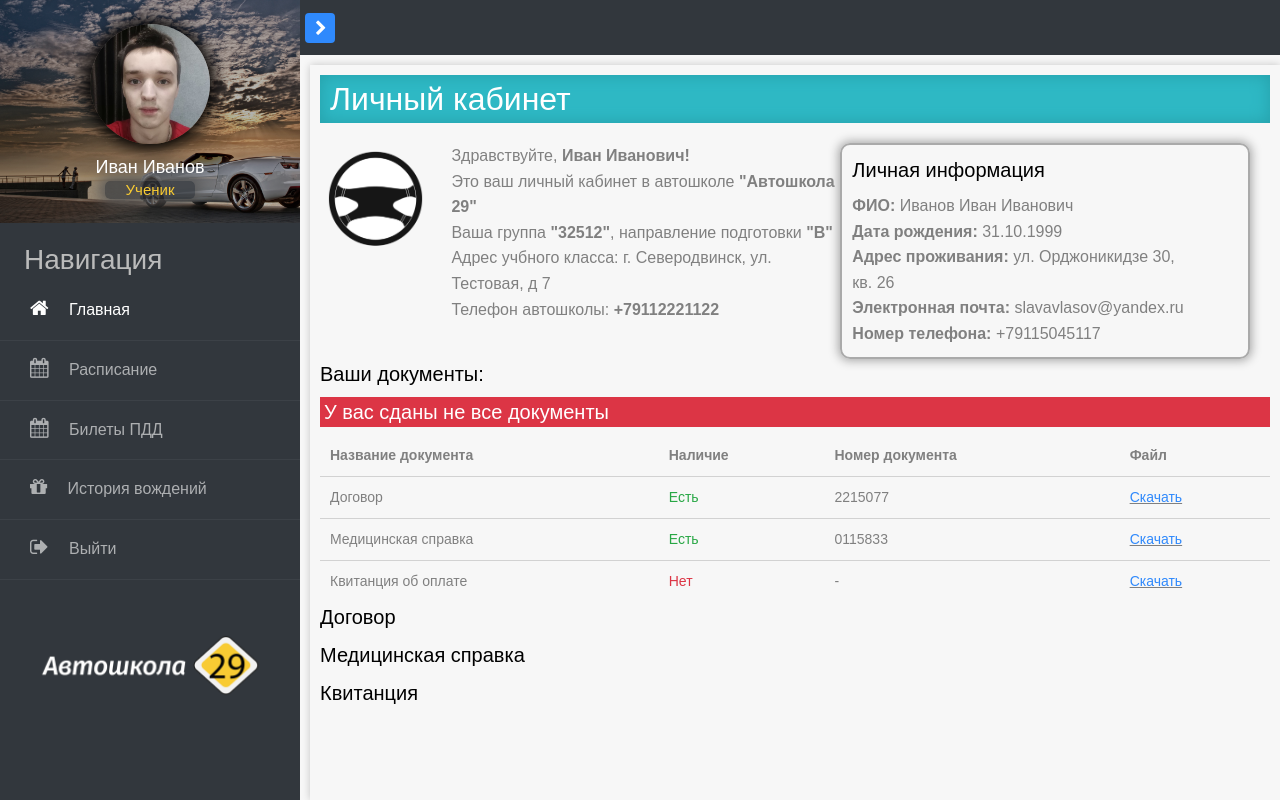
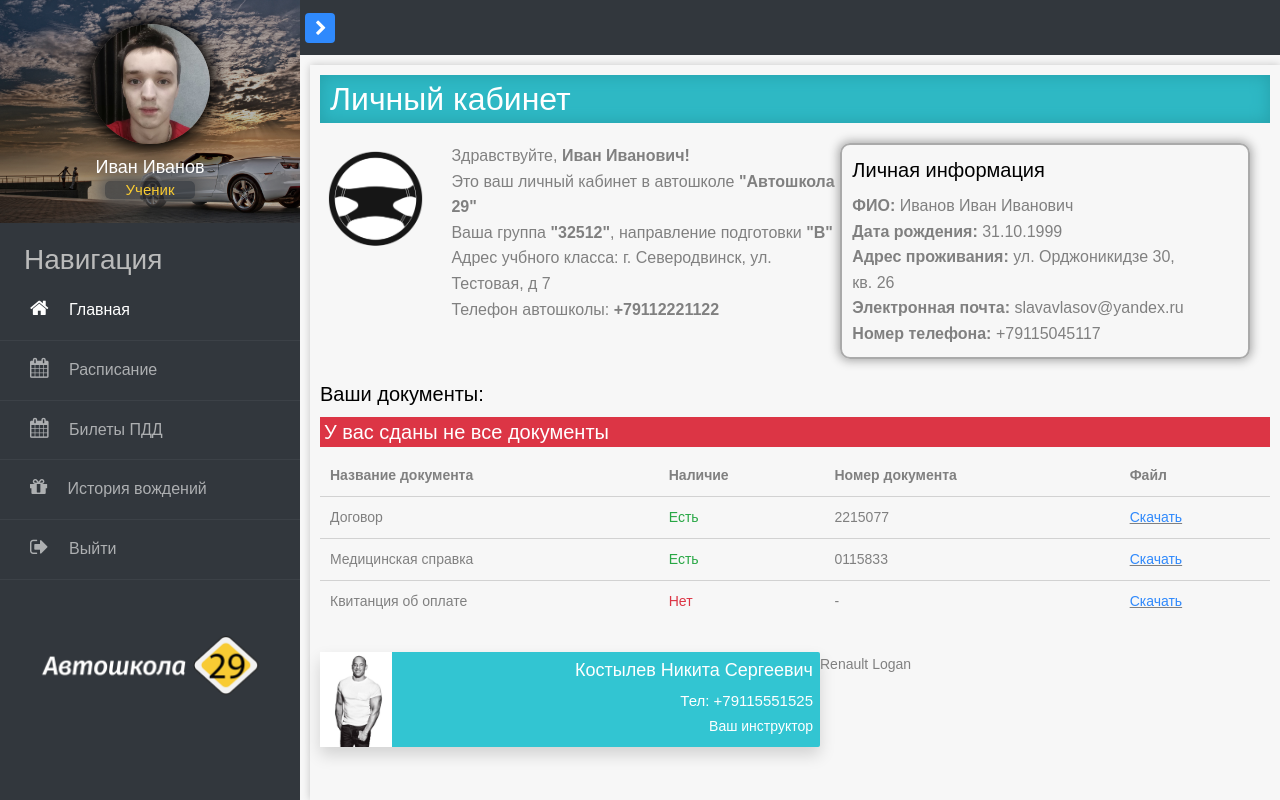
Before and after one commit to BarryWin/driving, a Django app: template main/templates/main/index.html in a window 1280 px wide. Run offline with Django 3.2, Linux system fonts and the light colour scheme; the template is opened without the code that fills it, so the values that code supplies are empty; some libraries are stand-ins or nearby versions.

Commit message:
instructor

```diff
--- a/main/static/main/css/main.css
+++ b/main/static/main/css/main.css
@@ -88,9 +88,48 @@ h2.page-title {
 }
 
 .personal-docs {
-
+    margin-top: 20px;
 }
 
-.pdd-tickets {
+.study-items {
+    display: flex;
+    margin-top: 30px;
+}
 
+.instructor {
+    display: flex;
+    justify-content: space-between;
+    height: 95px;
+    background-color: #32c5d2;
+    color: #FFF;
+    text-align: right;
+    min-width: 500px;
 }
+
+.shadow {
+    box-shadow: 0 0 8px rgb(0 0 0 / 20%);
+    border-radius: 2px;
+}
+
+.instructor-image {
+    height: 95px;
+}
+
+.instructor-info {
+    padding-top: 2px;
+    padding-right: 7px;
+}
+
+.instructor-phone {
+    font-size: 15px;
+    margin: 0;
+}
+
+.instructor-name {
+    font-size: 18px;
+    margin: 0;
+}
+
+.car {
+    height: 95px;
+}
--- a/main/templates/main/index.html
+++ b/main/templates/main/index.html
@@ -29,6 +29,7 @@
     <div class="personal-docs">
         <h5>Ваши документы:</h5>
         <h5 class="bg-danger text-white pl-1">У вас сданы не все документы</h5>
+        <h5 class="bg-success text-white pl-1 d-none">Все документы сданы</h5>
         <table id="documents" class="display">
             <tbody>
             <tr>
@@ -58,15 +59,19 @@
             </tr>
             </tbody>
         </table>
-        <div class="dogovor">
-            <h5>Договор</h5>
+        <div class="study-items">
+            <div class="instructor shadow">
+                <img class="instructor-image" src="{% static 'main/images/dizel.jpg' %}" alt="instructor">
+                <div class="instructor-info">
+                    <p class="instructor-name">Костылев Никита Сергеевич</p>
+                    <p class="instructor-phone">Тел: <span class="phone-num">+79115551525</span></p>
+                    <p class="item-title">Ваш инструктор</p>
+                </div>
 
-        </div>
-        <div class="med">
-            <h5>Медицинская справка</h5>
-        </div>
-        <div class="receipt">
-            <h5>Квитанция</h5>
+            </div>
+            <div class="car">
+                <div class="car-name">Renault Logan</div>
+            </div>
         </div>
     </div>
 
```
Also changed, not shown: main/static/main/images/dizel.jpg (added), main/static/main/images/nekit.png (added).
